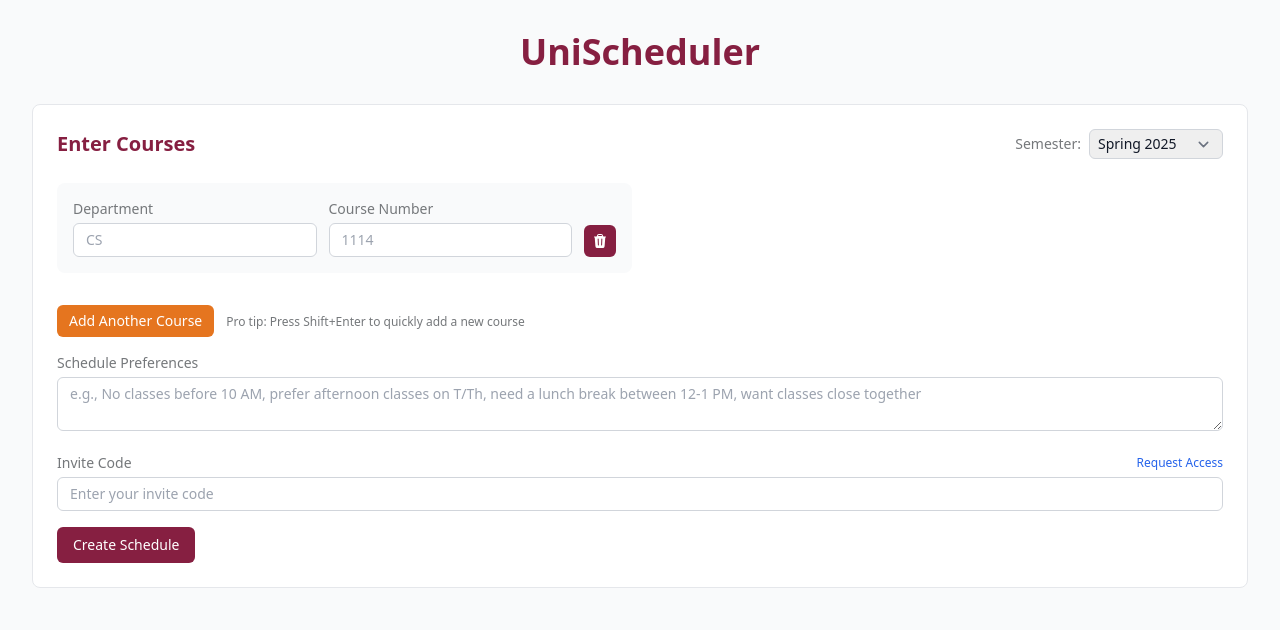
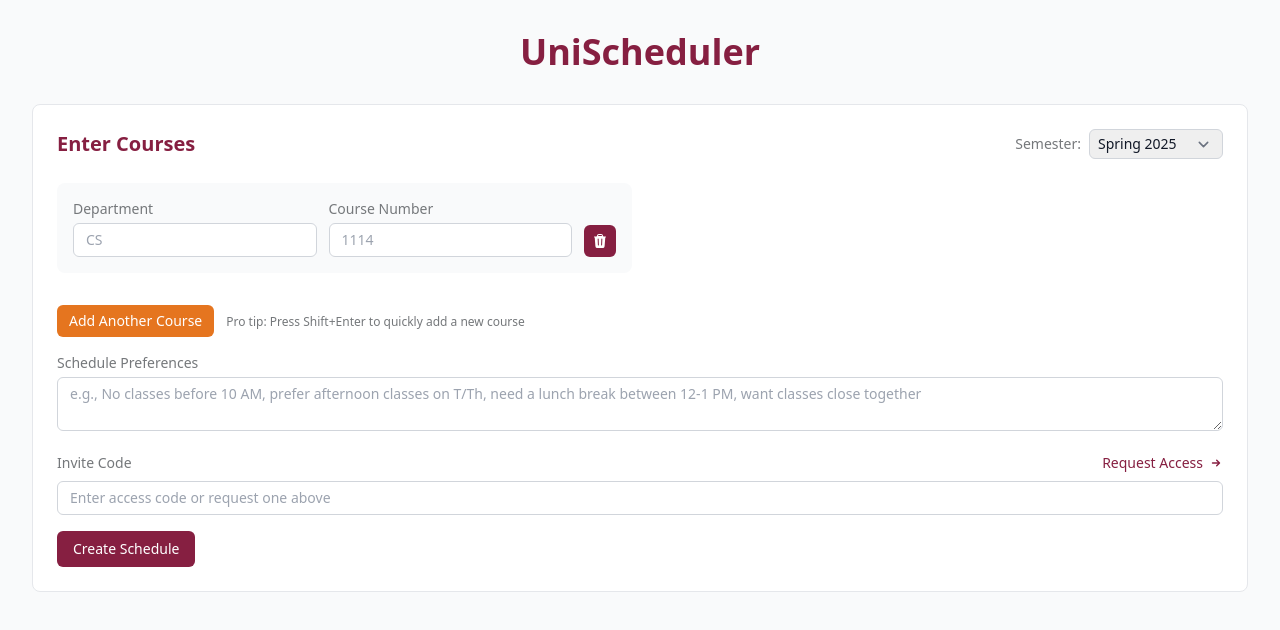
Before and after one commit to LakshBharani/UniScheduler, a React (Create React App) app in the folder frontend/: page / in a window 1280 px wide. Shown: the top 630 px of the page. Built offline with nearby package versions, Linux system fonts and the light colour scheme.

Commit message:
Update SchedulerForm.js

```diff
--- a/frontend/src/components/SchedulerForm.js
+++ b/frontend/src/components/SchedulerForm.js
@@ -274,28 +274,42 @@ function SchedulerForm({ onScheduleGenerated }) {
         />
       </div>
       <div className="mb-4">
-        <div className="flex items-center justify-between mb-1">
+        <div className="flex items-center justify-between mb-2">
           <label className="text-sm font-medium text-[#75787B] dark:text-gray-400">
             Invite Code
           </label>
           <a
-            href="https://docs.google.com/forms/d/e/1FAIpQLSdwDxhJoyXvhEWJP5A3CXFoyRZ7xyRhyIQv2B392RWrVmJjNw/viewform?usp=dialog" // replace with your actual form link
+            href="https://docs.google.com/forms/d/e/1FAIpQLSdwDxhJoyXvhEWJP5A3CXFoyRZ7xyRhyIQv2B392RWrVmJjNw/viewform?usp=dialog"
             target="_blank"
             rel="noopener noreferrer"
-            className="text-xs text-blue-600 hover:underline dark:text-blue-400"
+            className="text-sm text-[#861F41] hover:text-[#6B1934] dark:text-[#E5751F] dark:hover:text-[#D46A1C] font-medium flex items-center gap-1.5 transition-colors"
           >
-            Request Access
+            <span>Request Access</span>
+            <svg
+              xmlns="http://www.w3.org/2000/svg"
+              className="h-3.5 w-3.5"
+              viewBox="0 0 20 20"
+              fill="currentColor"
+            >
+              <path
+                fillRule="evenodd"
+                d="M10.293 5.293a1 1 0 011.414 0l4 4a1 1 0 010 1.414l-4 4a1 1 0 01-1.414-1.414L12.586 11H5a1 1 0 110-2h7.586l-2.293-2.293a1 1 0 010-1.414z"
+                clipRule="evenodd"
+              />
+            </svg>
           </a>
         </div>
 
+        <div className="relative">
           <input
             type="text"
             value={inviteCode}
             onChange={(e) => setInviteCode(e.target.value)}
             className="w-full px-3 py-1.5 text-sm border border-gray-300 dark:border-gray-600 rounded-md focus:ring-2 focus:ring-[#E5751F] focus:border-[#E5751F] dark:bg-gray-800 dark:text-white"
-          placeholder="Enter your invite code"
+            placeholder="Enter access code or request one above"
             required
           />
+        </div>
       </div>
       {error && (
         <p className="text-red-500 dark:text-red-400 text-xs mb-2">{error}</p>
```
Lines whose indentation alone changed are shown as unchanged.
